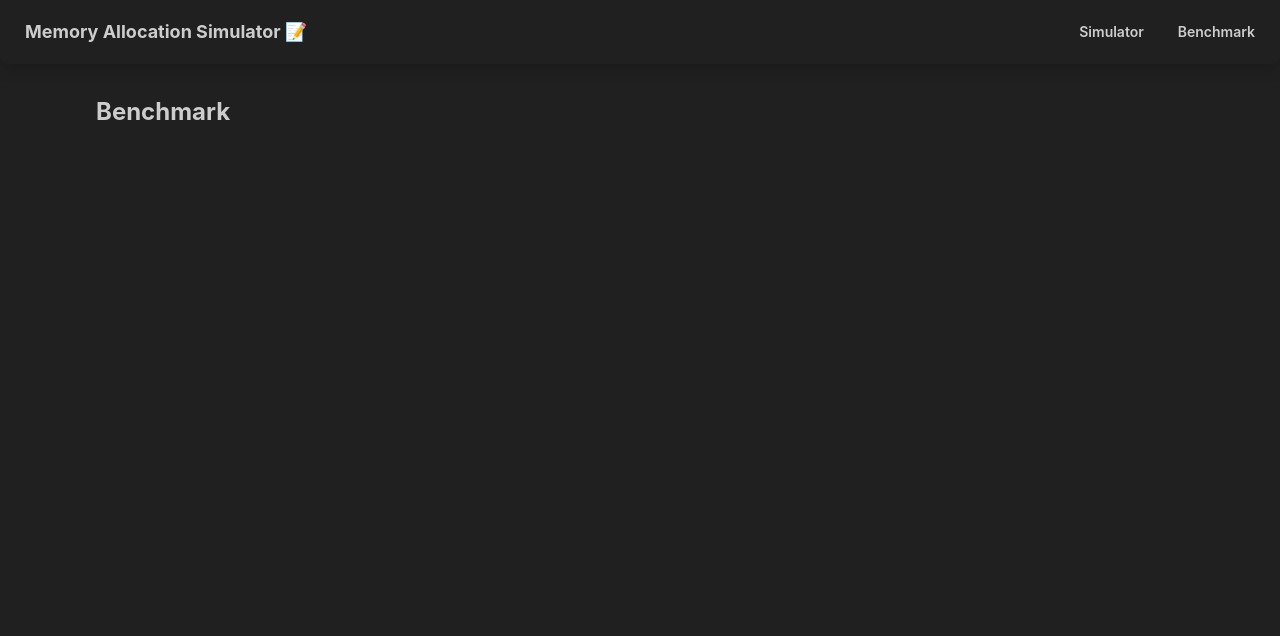
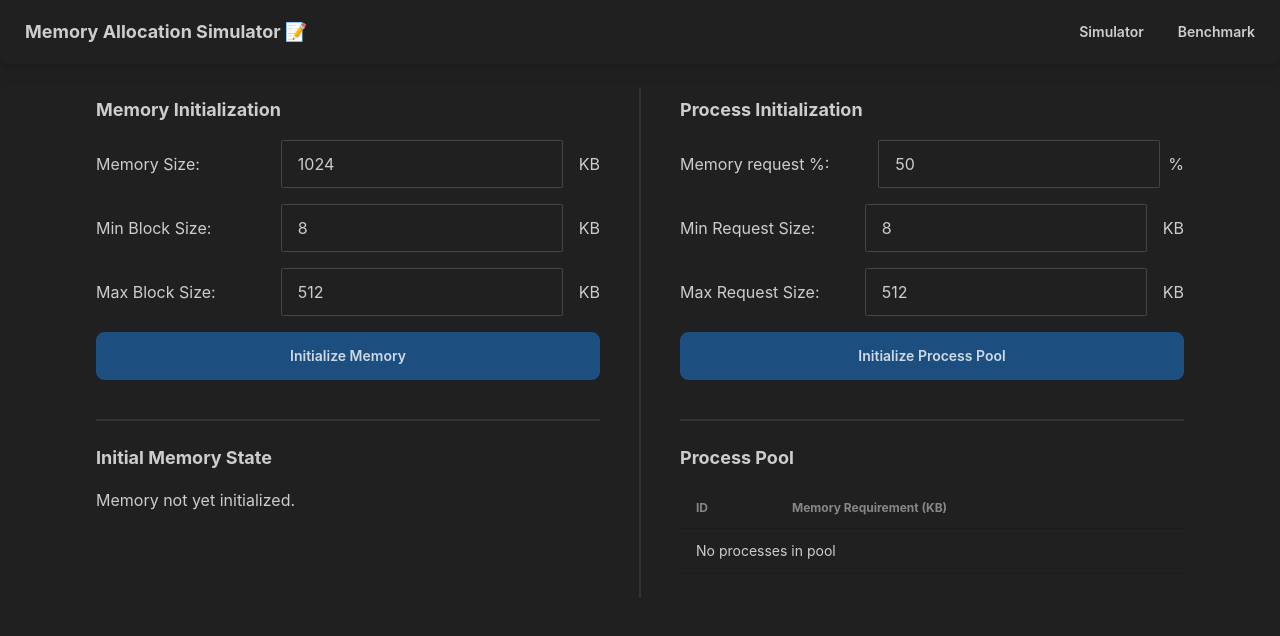
Before and after one commit to mikumino/memory-allocation-simulator, a React (Vite) app in the folder ui/: page /benchmark in a window 1280 px wide. Shown: the top 636 px of the page. Built offline with nearby package versions, Linux system fonts and the light colour scheme.

Commit message:
basic layout for benchmark

```diff
--- a/ui/src/routes/Benchmark.jsx
+++ b/ui/src/routes/Benchmark.jsx
@@ -1,15 +1,80 @@
 import { useState } from "react";
 import Navbar from "../components/Navbar";
+import KBInput from "../components/KBInput";
+import MemoryState from "../components/MemoryState";
+import MemoryStateTable from "../components/MemoryStateTable";
+import ProcessPoolTable from "../components/ProcessPoolTable";
 
 function Benchmark() {
-    const [numTrials, setNumTrials] = useState(10);
+    // React useStates
+    // Memory initialization
+    const [memorySize, setMemorySize] = useState(1024);
+    const [minBlockSize, setMinBlockSize] = useState(8);
+    const [maxBlockSize, setMaxBlockSize] = useState(512);
+    // Memory state
+    const [memoryState, setMemoryState] = useState(false);
+    const [initialMemoryState, setInitialMemoryState] = useState([]);
+    // Process initialization
+    const [requestPercentage, setRequestPercentage] = useState(50);
+    // Process pool
+    const [processPool, setProcessPool] = useState([]);
+
+    // Event Handlers
+    const handleInitializeMemory = () => {
+        // Should be the same as the one in the Simulator
+        console.log('Initializing Memory');
+    }
+
+    const handleProcessSelection = () => {}
+
+    const dummyFunction = ()=> {}
 
     return (
         <>
         <Navbar />
         <div>
             <div className="flex flex-col max-w-6xl p-4 mx-auto">
-                <h1 className="text-2xl font-bold p-4">Benchmark</h1>
+                <div className="flex flex-row">
+                    {/* First column, memory init and initial memory state */}
+                    <div className="flex flex-col w-1/2 p-4">
+                        <div className="flex flex-col space-y-4 mb-4">
+                            <h2 className='text-lg font-bold'>Memory Initialization</h2>
+                            <KBInput label='Memory Size' value={memorySize} onChange={setMemorySize} />
+                            <KBInput label='Min Block Size' value={minBlockSize} onChange={setMinBlockSize} />
+                            <KBInput label='Max Block Size' value={maxBlockSize} onChange={setMaxBlockSize} />
+                            <button className='btn btn-primary rounded-lg' onClick={handleInitializeMemory}>Initialize Memory</button>
+                        </div>
+                        <div className="divider"></div>
+                        {/* Initial memory state */}
+                        <div className='flex flex-col space-y-4 mb-4'>
+                            <h2 className='text-lg font-bold'>Initial Memory State</h2>
+                            {memoryState ? <MemoryState memory={initialMemoryState} handleBlockSelection={dummyFunction} /> : <p>Memory not yet initialized.</p>}
+                            {memoryState ? <MemoryStateTable memory={initialMemoryState} /> : null}
+                        </div>
+                    </div>
+                    <div className="divider divider-horizontal p-2"></div>
+                    {/* Second column, process init and pool */}
+                    <div className="flex flex-col w-1/2 p-4">
+                        <div className="flex flex-col space-y-4 mb-4">
+                            <h2 className="text-lg font-bold">Process Initialization</h2>
+                            <div className="flex flex-row w-full justify-between items-center">
+                                <label htmlFor="requestPercentage">Memory request %: </label>
+                                <div className="flex flex-row items-center">
+                                    <input className="input input-bordered" type="number" id="requestPercentage" value={requestPercentage} onChange={(e) => setRequestPercentage((parseInt(e.target.value)))} />
+                                    <span className="ml-2">%</span>
+                                </div>
+                            </div>
+                            <KBInput label="Min Request Size" value={minBlockSize} onChange={setMinBlockSize} />
+                            <KBInput label="Max Request Size" value={maxBlockSize} onChange={setMaxBlockSize} />
+                            <button className="btn btn-primary rounded-lg">Initialize Process Pool</button>
+                        </div>
+                        <div className="divider"></div>
+                        <div className="flex flex-col space-y-4 mb-4">
+                            <h2 className='text-lg font-bold'>Process Pool</h2>
+                            <ProcessPoolTable processes={processPool} handleProcessSelection={handleProcessSelection} />
+                        </div>
+                    </div>
+                </div>
             </div>
         </div>
         </>
```
